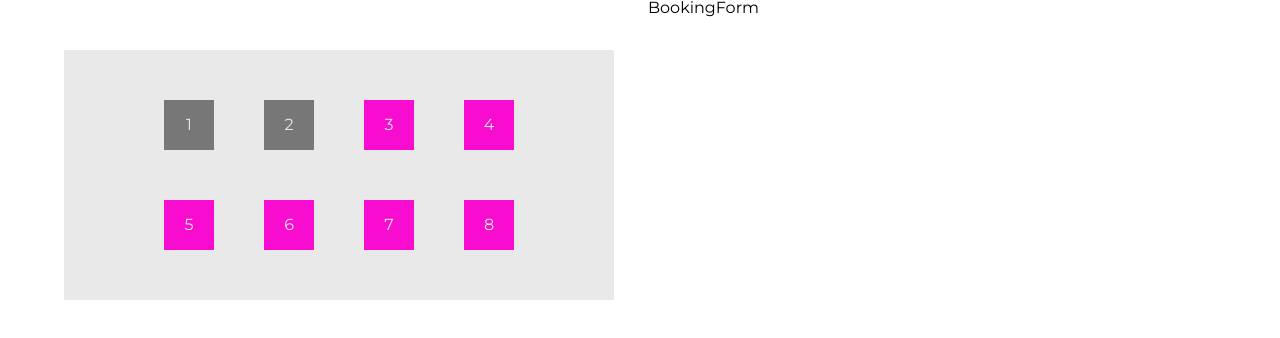
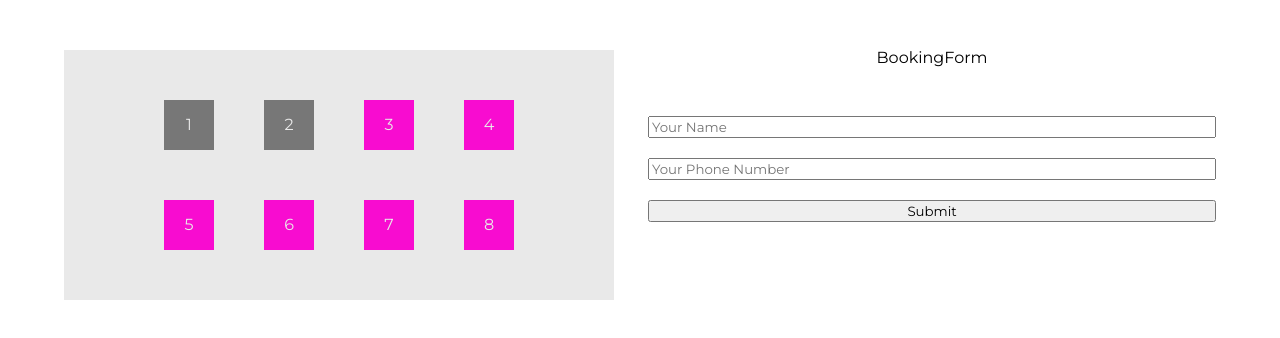
Before and after one commit to tetiana-kozak/restaurant-booking-system, a React (Create React App) app: page / in a window 1280 px wide. Shown: the top 338 px of the page. Built offline with nearby package versions, Linux system fonts and the light colour scheme.

Commit message:
add: booking form with formik

```diff
--- /dev/null
+++ b/src/components/BookingForm/BookingForm.scss
@@ -0,0 +1,10 @@
+.form-container {
+  display: flex;
+  flex-direction: column;
+  row-gap: 20px;
+}
+
+.title {
+  text-align: center;
+  margin: 50px 0;
+}
--- a/src/components/BookingForm/BookingForm.tsx
+++ b/src/components/BookingForm/BookingForm.tsx
@@ -1,5 +1,28 @@
+import { Formik, Form, Field } from 'formik'
+import './BookingForm.scss'
+
 type Props = {}
 const BookingForm = (props: Props) => {
-  return <div>BookingForm</div>
+  return (
+    <>
+      <div className="title">BookingForm</div>
+      <Formik
+        initialValues={{ name: '', phoneNumber: '' }}
+        onSubmit={(values, actions) => {
+          console.log({ values, actions })
+        }}
+      >
+        <Form className="form-container">
+          <Field id="name" name="name" placeholder="Your Name" />
+          <Field
+            id="phoneNumber"
+            name="phoneNumber"
+            placeholder="Your Phone Number"
+          />
+          <button type="submit">Submit</button>
+        </Form>
+      </Formik>
+    </>
+  )
 }
 export default BookingForm
```
